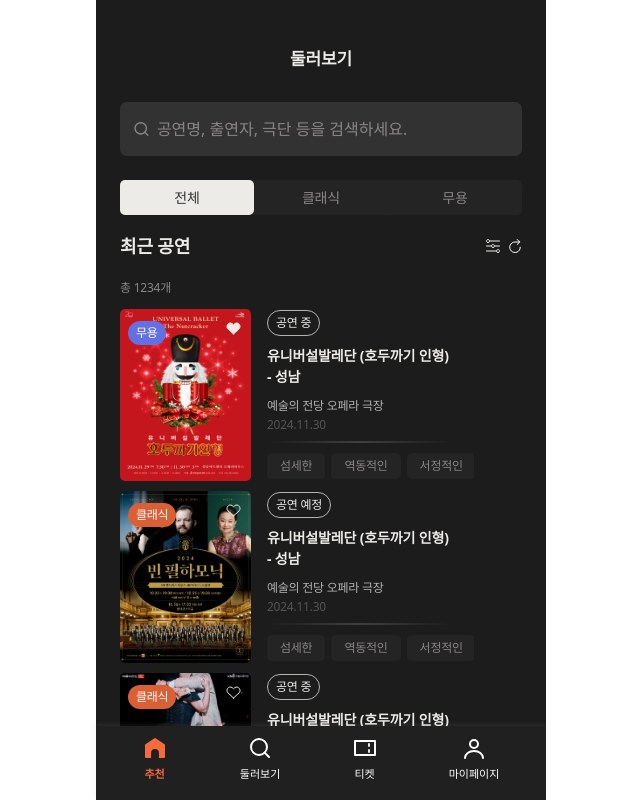
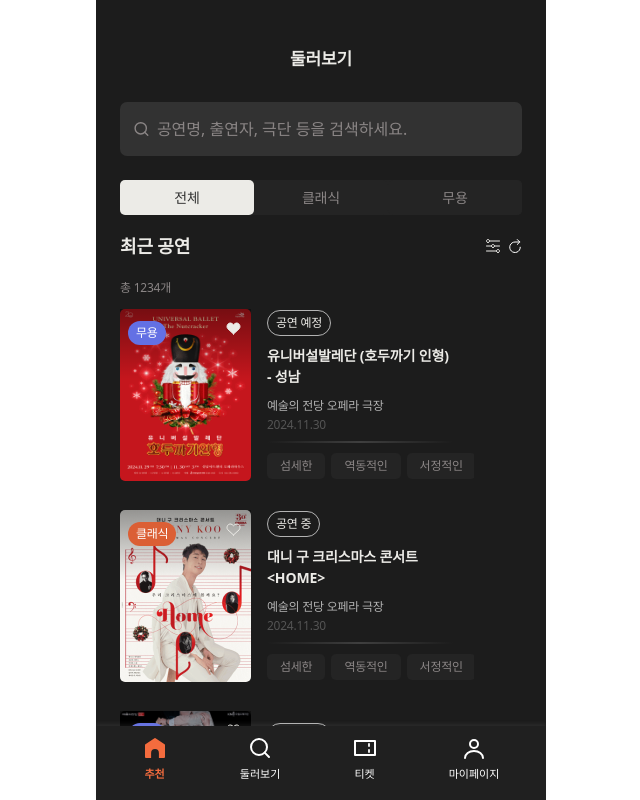
Before and after one commit to kusitms-com/30th_Meetup_TeamE_Claco_Front, a React (Vite) app: page /browse in a window 1280 px wide. Shown: the top 800 px of the page, without its empty margins (319-959 px from the left). Built offline with nearby package versions, Linux system fonts and the light colour scheme; what chartjs-plugin-datalabels would draw is missing.

Commit message:
feat: 검색창 수정

```diff
--- a/src/components/common/ShowSummaryCard/index.tsx
+++ b/src/components/common/ShowSummaryCard/index.tsx
@@ -4,7 +4,7 @@ import { CategoryTag } from "@/components/common/CategoryTag";
 interface ShowSummaryCardProps {
   posterImage: string;
   showType: string;
-  isOngoing: boolean;
+  status: string;
   isLiked: boolean;
   toggleLike: () => void;
   title: string;
@@ -16,7 +16,7 @@ interface ShowSummaryCardProps {
 export const ShowSummaryCard = ({
   posterImage,
   showType,
-  isOngoing,
+  status,
   isLiked,
   toggleLike,
   title,
@@ -32,6 +32,7 @@ export const ShowSummaryCard = ({
           alt="poster"
           className="w-[131px] h-[172px] rounded-[5px] object-cover"
         />
+        <div className="absolute top-0 left-0 w-full h-[70px] bg-gradient-to-b from-[rgba(0,0,0,0.40)] to-[rgba(102,102,102,0.00)] pointer-events-none"></div>
 
         <div className="absolute top-[10px] left-2 ">
           {showType === "dance" && (
@@ -54,7 +55,11 @@ export const ShowSummaryCard = ({
       <div className="flex flex-col ml-4 max-w-[207px]">
         <div className="flex flex-col max-w-[186px]">
           <span className="caption-12 text-grayscale-80 border border-grayscale-70 px-2 py-[3px] rounded-[20px] self-start mb-[9px]">
-            {isOngoing ? "공연 중" : "공연 예정"}
+            {status === "upcoming"
+              ? "공연 예정"
+              : status === "inProgress"
+                ? "공연 중"
+                : "공연 종료"}
           </span>
           <span className="body2-semibold text-grayscale-80 mb-[10px]">
             {title}
--- a/src/pages/Browse/page.tsx
+++ b/src/pages/Browse/page.tsx
@@ -4,6 +4,7 @@ import { useDebouncedState } from "@/hooks/useDebouncedState";
 import poster2 from "@/assets/images/poster2.gif";
 import poster3 from "@/assets/images/poster3.webp";
 import poster10 from "@/assets/images/poster10.gif";
+import poster13 from "@/assets/images/poster13.png";
 import poster4 from "@/assets/images/poster4.gif";
 import poster8 from "@/assets/images/poster8.gif";
 import { ReactComponent as Filter } from "@/assets/svgs/filter.svg";
@@ -21,7 +22,7 @@ const initialShowData: Show[] = [
     id: 1,
     posterImage: poster10,
     showType: "dance",
-    isOngoing: true,
+    status: "upcoming",
     defaultLiked: true,
     title: "유니버설발레단 (호두까기 인형) - 성남",
     location: "예술의 전당 오페라 극장",
@@ -31,11 +32,11 @@ const initialShowData: Show[] = [
   },
   {
     id: 2,
-    posterImage: poster3,
+    posterImage: poster13,
     showType: "classical",
-    isOngoing: false,
+    status: "inProgress",
     defaultLiked: false,
-    title: "유니버설발레단 (호두까기 인형) - 성남",
+    title: "대니 구 크리스마스 콘서트 <HOME>",
     location: "예술의 전당 오페라 극장",
     date: "2024.11.30",
     keywords: ["섬세한", "역동적인", "서정적인", "웅장한", "새로운"],
@@ -44,10 +45,10 @@ const initialShowData: Show[] = [
   {
     id: 3,
     posterImage: poster2,
-    showType: "classical",
-    isOngoing: true,
+    showType: "dance",
+    status: "completed",
     defaultLiked: false,
-    title: "유니버설발레단 (호두까기 인형) - 성남",
+    title: "라트라비아타",
     location: "예술의 전당 오페라 극장",
     date: "2024.11.30",
     keywords: ["섬세한", "역동적인", "서정적인", "웅장한", "새로운"],
@@ -78,7 +79,7 @@ export const BrowsePage = () => {
   };
 
   const handleKeyDown = (e: React.KeyboardEvent<HTMLInputElement>) => {
-    if (e.key === "Enter") {
+    if (e.key === "Enter" && filteredData.length === 0) {
       setShowAllResults(true);
       setShowSearchResults(false);
     }
@@ -178,6 +179,7 @@ export const BrowsePage = () => {
           )}
           <span className="headline2-bold text-grayscale-80">둘러보기</span>
         </div>
+        <div className="relative w-full">
           <SearchBar
             value={query}
             onChange={handleSearchChange}
@@ -185,15 +187,14 @@ export const BrowsePage = () => {
           >
             공연명, 출연자, 극단 등을 검색하세요.
           </SearchBar>
-      </div>
 
-      {showFilter ? (
-        <ShowFilter onClose={closeFilter} onApply={applyFilter} />
-      ) : (
-        <>
-          {debouncedQuery && showSearchResults && !showAllResults && (
-            <div className="mt-4 flex flex-col gap-3">
-              {filteredData.map((show) => (
+          {debouncedQuery &&
+            showSearchResults &&
+            !showAllResults &&
+            filteredData.length !== 0 && (
+              <div className="absolute flex flex-col w-full bg-grayscale-20 z-50 p-2 gap-3">
+                {filteredData.length > 0
+                  ? filteredData.map((show) => (
                       <SearchCard
                         key={show.id}
                         id={show.id}
@@ -202,10 +203,12 @@ export const BrowsePage = () => {
                         categoryType={show.showType}
                         onClick={() => handleSearchCardClick(show)}
                       />
-              ))}
+                    ))
+                  : ""}
               </div>
             )}
-
+        </div>
+      </div>
       {!debouncedQuery && !selectedShow && !showAllResults && (
         <>
           <ShowFilterTab
@@ -256,7 +259,7 @@ export const BrowsePage = () => {
             </span>
           </div>
 
-              <div className="flex flex-col gap-[10px]">
+          <div className="flex flex-col gap-[29px]">
             {categoryFilteredData.map((show) => (
               <ShowSummaryCard
                 key={show.id}
@@ -268,6 +271,10 @@ export const BrowsePage = () => {
         </>
       )}
 
+      {showFilter ? (
+        <ShowFilter onClose={closeFilter} onApply={applyFilter} />
+      ) : (
+        <>
           {(showAllResults || selectedShow) && (
             <div className="mt-[25px]">
               <span className="headline1-bold text-grayscale-80">
--- a/src/types/show.ts
+++ b/src/types/show.ts
@@ -2,7 +2,7 @@ export type Show = {
   id: number;
   posterImage: string;
   showType: "dance" | "classical";
-  isOngoing: boolean;
+  status: "upcoming" | "inProgress" | "completed";
   defaultLiked: boolean;
   title: string;
   location: string;
```
Also changed, not shown: src/assets/images/poster13.png (added). Lines whose indentation alone changed are shown as unchanged.
